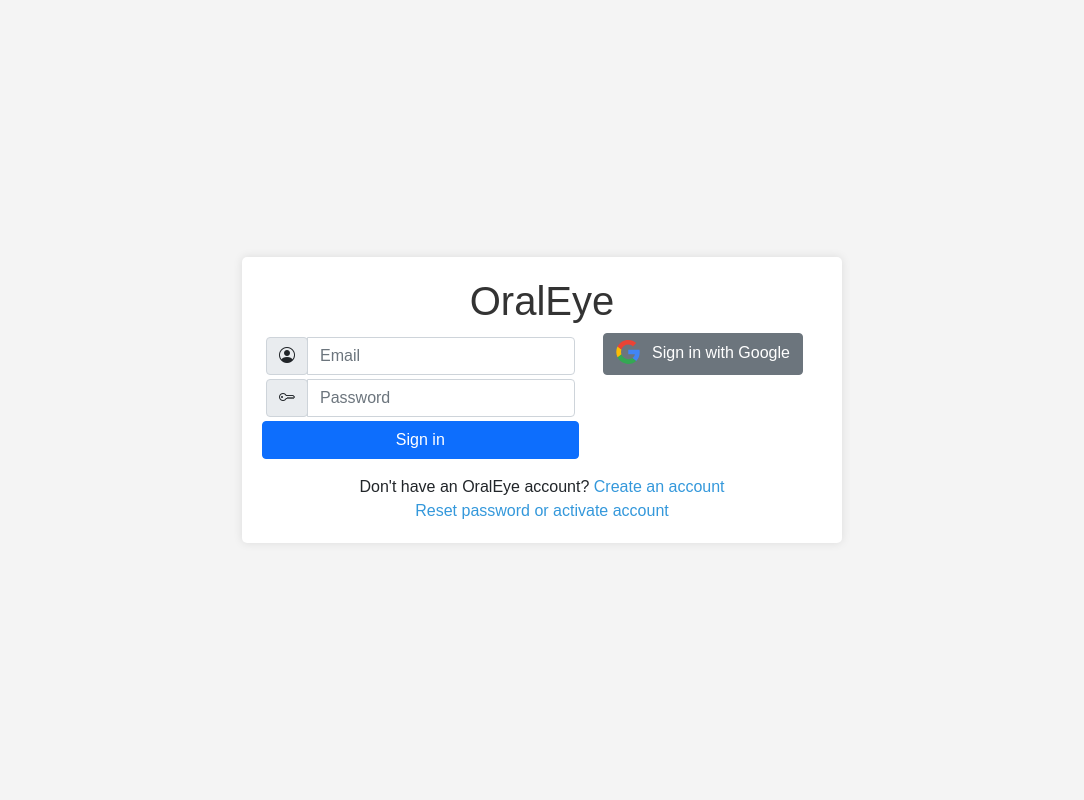
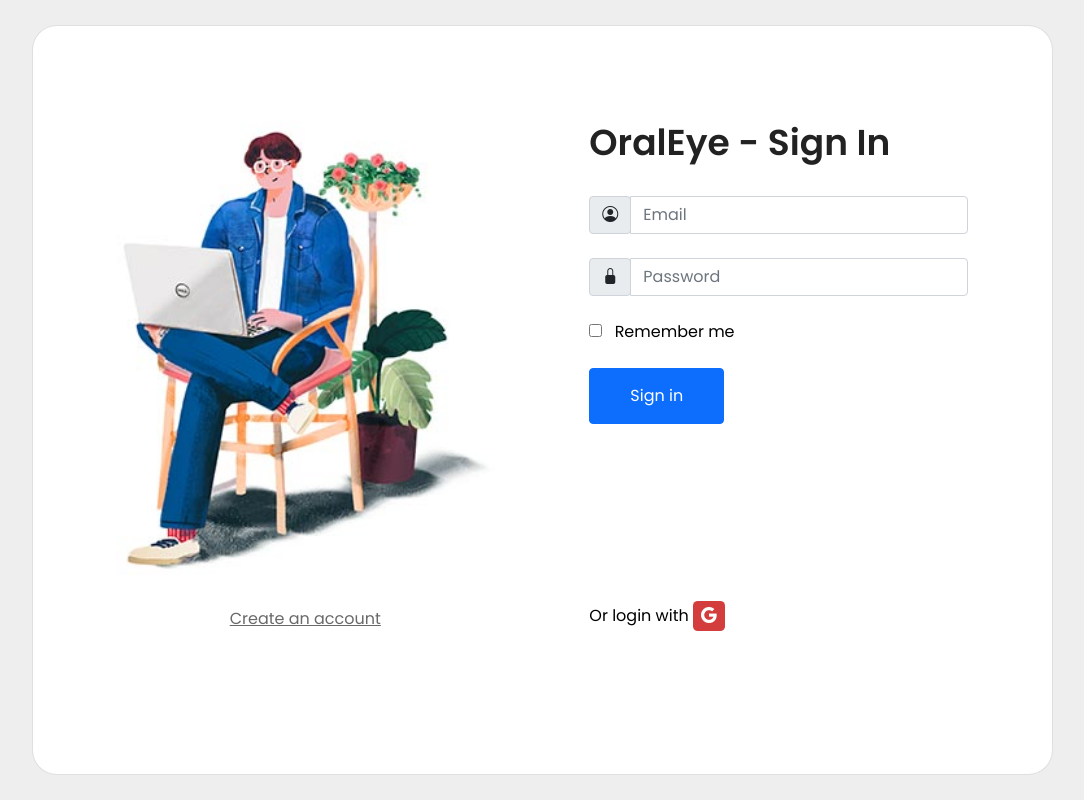
Before and after one commit to hjiang36/oraleye-dev-app, an Electron app: page sign_in_page.html in a window 1280 px wide. Shown: the whole page, without its empty margins (98-1182 px from the left). Drawn offline with nearby package versions, Linux system fonts and the light colour scheme.

Commit message:
mess around with login / register page

```diff
--- a/sign_in.css
+++ /dev/null
@@ -1,33 +0,0 @@
-.body-full-page-container {
-    font-family: Arial, sans-serif;
-    background-color: #f4f4f4;
-    display: flex;
-    justify-content: center;
-    align-items: center;
-    height: 100vh;
-    margin: 0;
-}
-
-.container {
-    background-color: #fff;
-    padding: 20px;
-    border-radius: 5px;
-    box-shadow: 0 0 10px rgba(0, 0, 0, 0.1);
-    width: 600px;
-    /* Adjusted width for two columns */
-}
-
-.header,
-.footer {
-    text-align: center;
-    width: 100%;
-}
-
-h1 {
-    color: #333;
-}
-
-.link {
-    color: #3498db;
-    text-decoration: none;
-}
--- a/sign_in_page.html
+++ b/sign_in_page.html
@@ -9,19 +9,31 @@
   <!-- Bootstrap Bundle JS (includes Popper) -->
   <script src="https://cdn.jsdelivr.net/npm/bootstrap@5.1.3/dist/js/bootstrap.bundle.min.js"></script>
   <link rel="stylesheet" href="node_modules/bootstrap-icons/font/bootstrap-icons.css">
-  <link rel="stylesheet" href="sign_in.css">
+  <link href="https://fonts.googleapis.com/css2?family=Poppins:wght@400;600&display=swap" rel="stylesheet">
   <title>OralEye - Sign In</title>
 </head>
 
-<body style="margin: 0;">
-  <div class="body-full-page-container">
-    <div class="container">
-      <div class="header">
-        <h1>OralEye</h1>
+<body style="margin: 0; font-family: 'Poppins', sans-serif;">
+  <section class="vh-100" style="background-color: #eee;">
+    <div class="container h-100">
+      <div class="row d-flex justify-content-center align-items-center h-100">
+        <div class="col-lg-12 col-xl-11">
+          <div class="card text-black" style="border-radius: 25px;">
+            <div class="card-body p-md-5">
+              <div class="row justify-content-center">
+                <div class="col-lg-6 d-flex flex-column" style="padding: 5%; margin-bottom: 5%;">
+                  <img src="assets/signin-image.jpg" alt="Sign In Image"
+                    style="width: 100%; height: auto; padding-bottom: 2rem;" />
+                  <div class="mt-auto" style="width: 100%; text-align: center;">
+                    <a href="register.html" style="color: dimgray;">Create an account</a>
                   </div>
-      <div class="row">
-        <div class="col-lg-7">
-          <div style="margin: 0.25rem;">
+                </div>
+                <div class="col-lg-6 d-flex flex-column" style="padding: 5%; margin-bottom: 5%;">
+                  <div>
+                    <h2 style="font-size: 36px; font-weight: 700; color: #222; margin-bottom: 2rem;">OralEye - Sign In
+                    </h2>
+                  </div>
+                  <div style="margin-bottom: 1.5rem;">
                     <div class="input-group">
                       <div class="input-group-prepend">
                         <span class="input-group-text" id="email-addon"><i class="bi bi-person-circle"></i></span>
@@ -29,30 +41,34 @@
                       <input type="email" id="email" class="form-control" placeholder="Email" />
                     </div>
                   </div>
-          <div style="margin: 0.25rem;">
+                  <div style="margin-bottom: 1.5rem;">
                     <div class="input-group">
                       <div class="input-group-prepend">
-                <span class="input-group-text" id="password-addon"><i class="bi bi-key"></i></span>
+                        <span class="input-group-text" id="password-addon"><i class="bi bi-lock-fill"></i></span>
                       </div>
                       <input type="password" id="password" class="form-control" placeholder="Password" />
                     </div>
                   </div>
-          <button class="btn btn-primary" style="width: 100%;" id="email-sign-in-button">Sign in</button>
+                  <div style="margin-bottom: 1.5rem;">
+                    <input type="checkbox" name="remember-me" id="remember-me" />
+                    <label for="remember-me" style="margin-left: 0.5rem;">Remember me</label>
                   </div>
-        <div class="col-lg-5">
-          <button class="btn btn-secondary" id="sign-in-button">
-            <img src="assets/google-icon.svg" alt="Login with Google" style="width: auto; height: 1.5rem; margin-right: 0.5rem; margin-bottom: 0.25rem;"/>
-            Sign in with Google
-          </button>
+                  <div>
+                    <button class="btn btn-primary" style="width: auto; padding: 15px 40px;"
+                      id="email-sign-in-button">Sign in</button>
                   </div>
-      </div>
-      <div class="footer">
-        <p style="margin-bottom:0px;margin-top: 1rem;">Don't have an OralEye account? <a href="register.html" class="link">Create an
-            account</a></p>
-        <p style="margin-bottom: 0px;"><a href="#" class="link">Reset password or activate account</a></p>
+                  <div class="mt-auto">
+                    <span>Or login with</span>
+                    <button id="sign-in-button" style="color: white; background-color: rgb(212, 61, 61); border-radius: 15%; border-color: transparent;"><i class="display-flex-center bi bi-google"></i></button>
+
                   </div>
                 </div>
               </div>
+            </div>
+          </div>
+        </div>
+      </div>
+  </section>
   <script type="module" src="sign_in.js"></script>
 </body>
 
```
Also changed, not shown: register.html (+4 -1 lines), assets/signin-image.jpg (added). Lines whose indentation alone changed are shown as unchanged.
